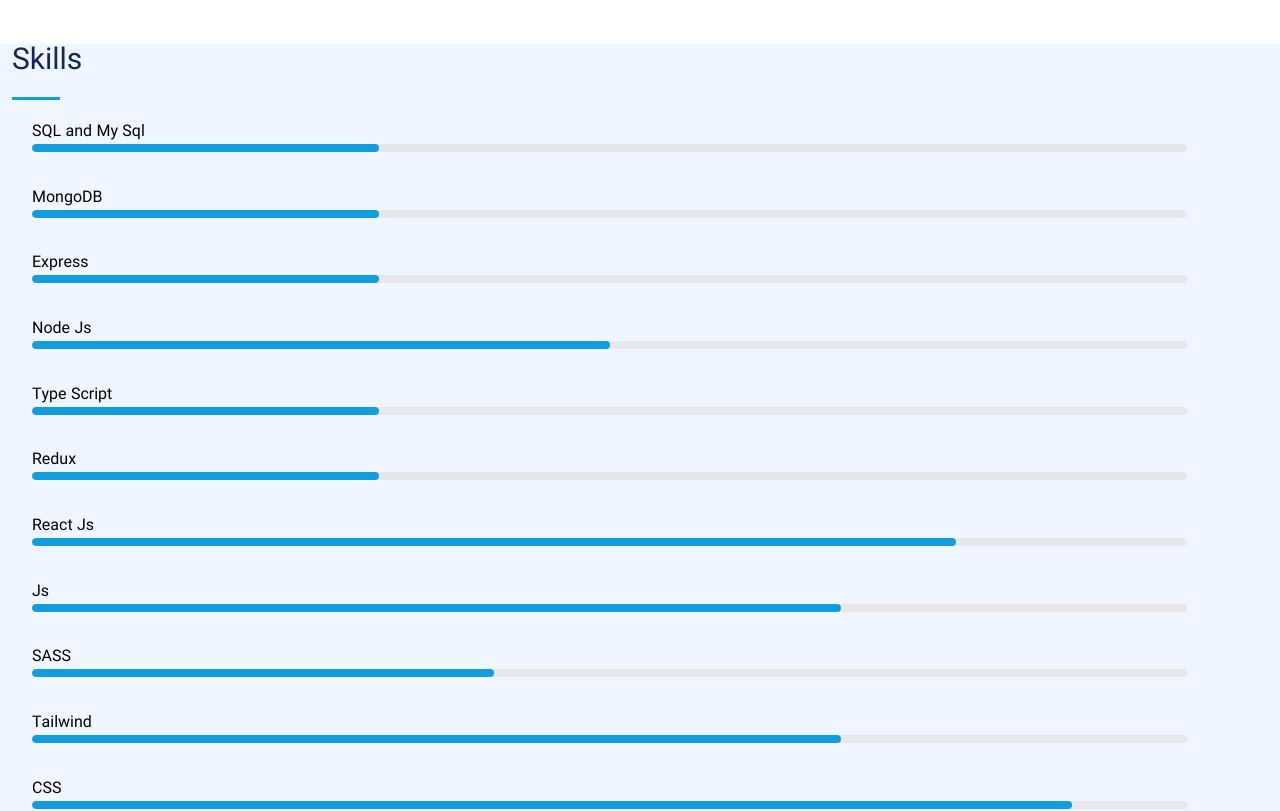
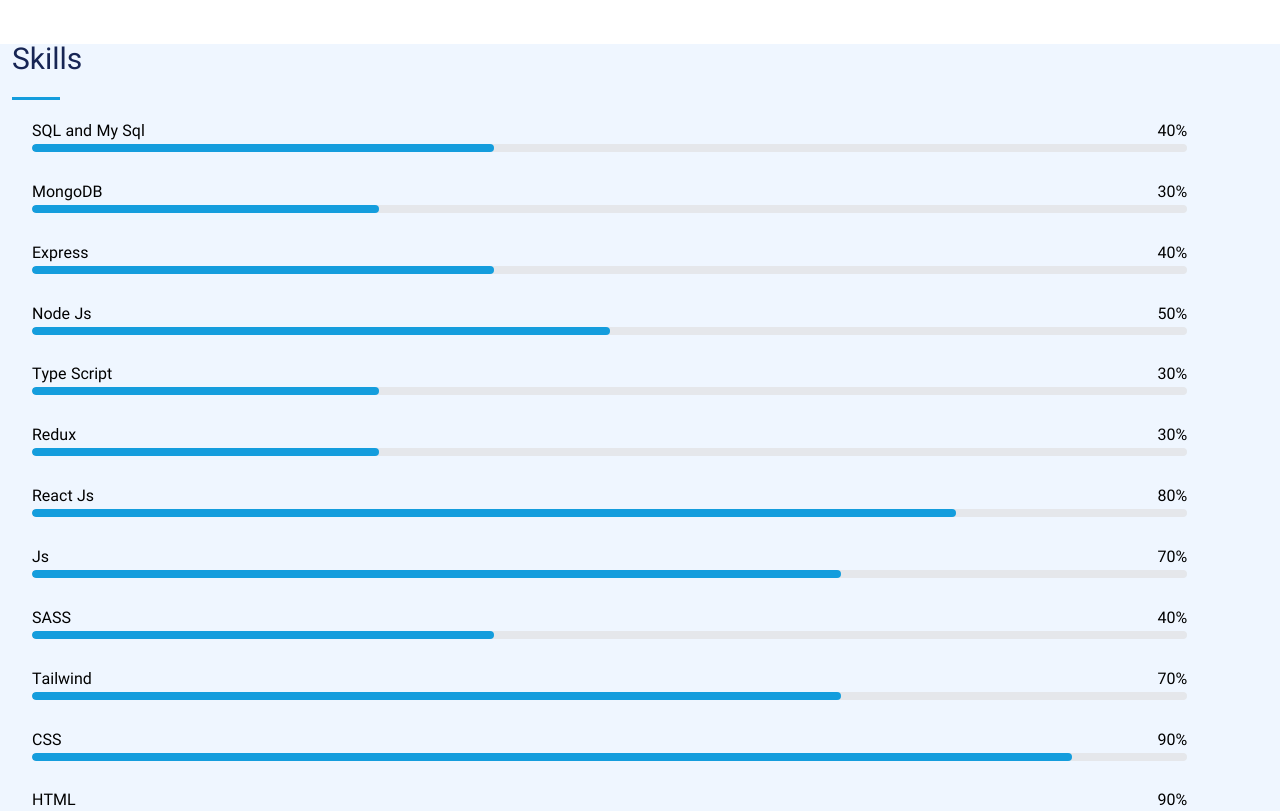
Before and after one commit to Alavi11/AboutMe, a React (Create React App) app: page / in a window 1280 px wide. Shown: the part 1780-2591 px from the top of the page. Built offline with nearby package versions, Linux system fonts and the light colour scheme.

Commit message:
adding animation to about and percent to skills

```diff
--- a/package.json
+++ b/package.json
@@ -6,6 +6,7 @@
     "@testing-library/jest-dom": "^5.14.1",
     "@testing-library/react": "^13.0.0",
     "@testing-library/user-event": "^13.2.1",
+    "aos": "^3.0.0-beta.6",
     "axios": "^1.3.6",
     "react": "^18.2.0",
     "react-dom": "^18.2.0",
--- a/src/component/about/About.js
+++ b/src/component/about/About.js
@@ -2,14 +2,20 @@ import React, { useEffect, useState } from 'react'
 import { BsCircleFill } from "react-icons/bs";
 import {skills} from "./Data"
 import Progressbar from './Progressbar';
-
+import AOS from 'aos';
+import 'aos/dist/aos.css';
 
 const About = () => {
 
+    AOS.init({
+        duration: 1000,
+        once: true
+    })
 
-  return <div className='w-full h-[300vh] pt-5' id='about'>
+
+  return <div className='w-full h-[400vh] pt-5 overflow-hidden' id='about'>
             <h1 className='text-blue-950 text-3xl  ml-3 w-12 h-14 border-b-[3px] border-b-[#149ddd]'>About</h1>
-            <p className='mt-7 ml-3 w-[95%]'>
+            <p data-aos="fade-left" className='mt-7 ml-3 w-[95%]'>
             Hello <br></br>
             I am Ehsan Alavi
             I got my math diploma from Izadi High School in Qom.<br></br>
@@ -17,14 +23,14 @@ const About = () => {
             I love programming and my work because I create anything I want from nothing.<br></br>
             I love solving puzzles and mind games like mafia.
             </p>
-            <div className='w-full'>
-                <img src='../../../img/profile2.JPG' className='h-80 w-[90%] ml-[5%] mt-5'/>
+            <div  className='w-full'>
+                <img data-aos="fade-right" src='../../../img/profile2.JPG' className='h-80 w-[90%] ml-[5%] mt-5'/>
                 <div>
-                    <h1 className='text-blue-950 text-3xl mt-8 ml-3'>Web Developer</h1>
-                    <p className='mt-1 ml-3 w-[95%]'>
+                    <h1  data-aos="fade-right" className='text-blue-950 text-3xl mt-8 ml-3'>Web Developer</h1>
+                    <p data-aos="fade-right" className='mt-1 ml-3 w-[95%]'>
                         I have been working as a self-taught programmer for 2 years
                     </p>
-                    <ul className='mt-3 pl-3 w-full list-disc h-80 flex flex-col-reverse justify-around'>
+                    <ul data-aos="fade-left" className='mt-3 pl-3 w-full list-disc h-80 flex flex-col-reverse justify-around'>
                         <li className='flex items-center w-full'><BsCircleFill className='text-[10px] mr-1 text-[#149ddd]'/><span className='font-bold mr-2 flex items-center h-6'>Freelance:</span>Available</li>
                         <li className='flex items-center w-full'><BsCircleFill className='text-[10px] mr-1 text-[#149ddd]'/><span className='font-bold mr-2 flex items-center h-6'>Gmail:</span>e.alavi1380@gmail.com</li>
                         <li className='flex items-center w-full'><BsCircleFill className='text-[10px] mr-1 text-[#149ddd]'/><span className='font-bold mr-2 flex items-center h-6'>Degree:</span>Junior</li>
@@ -45,6 +51,9 @@ const About = () => {
                         }
                 </div>
             </div>
+            <div className='w-full h-screen'>
+
+            </div>
   </div>
 }
 
--- a/src/component/about/Data.js
+++ b/src/component/about/Data.js
@@ -38,7 +38,7 @@ export const skills = [
     },
     {
         name:"Express",
-        percent:30
+        percent:40
     },
     {
         name:"MongoDB",
@@ -46,6 +46,6 @@ export const skills = [
     },
     {
         name:"SQL and My Sql",
-        percent:30
+        percent:40
     },
 ]
--- a/src/component/about/Progressbar.js
+++ b/src/component/about/Progressbar.js
@@ -1,15 +1,25 @@
 import React from 'react'
+import AOS from 'aos';
+import 'aos/dist/aos.css';
+
 
 const Progressbar = ({percent,name}) => {
+
+    AOS.init({
+        anchorPlacement:"top"
+    })
 
     const loading = {
         width: `${percent}%`,
     }
 
-  return <div className='w-[95%] h-2 '>
-            <p className='w-full'>{name}</p>
-            <div className='w-full h-full bg-gray-200 overflow-hidden relative rounded-[10px]'>
-                <div style={loading} className= 'rounded-[10px] w-10 h-full bg-[#149ddd] absolut '></div>
+  return <div className='w-[95%] h-16 overflow-hidden'>
+            <div className='flex'>
+                <p className='w-1/2'>{name}</p>
+                <p className='w-1/2 flex justify-end'>{percent}%</p>
+            </div>
+            <div className='w-full h-2 bg-gray-200 overflow-hidden relative rounded-[10px]'>
+                <div data-aos="fade-right" style={loading} className= 'relative rounded-[10px] w-10 h-full bg-[#149ddd] absolut '></div>
             </div>
     </div>
 }
```
Also changed, not shown: 2 other files (tests, documents, lock files or other folders).
